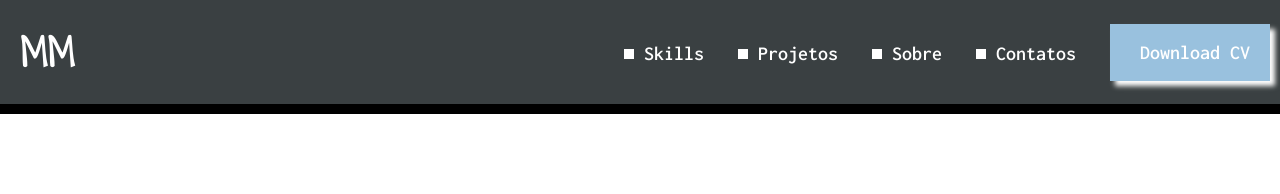
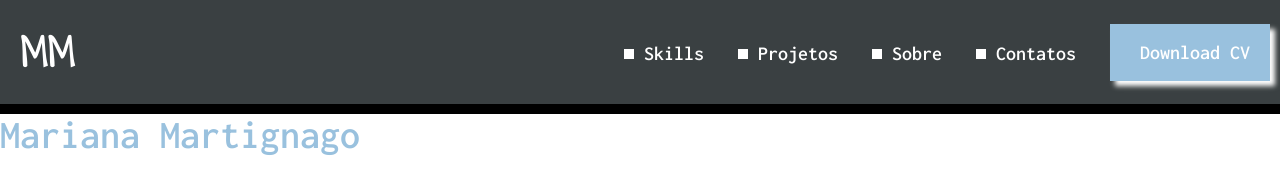
Before and after one commit to marimartignago/projeto-html-css-feliz, a plain HTML site: page index.html in a window 1280 px wide. Drawn offline with Linux system fonts and the light colour scheme.

Commit message:
Creat the title component

```diff
--- /dev/null
+++ b/css/components/title.css
@@ -0,0 +1,5 @@
+h2 {
+    font-family: 'Inconsolata', sans-serif;
+    font-size: 40px;
+    color: #99C1DE;
+}
--- a/index.html
+++ b/index.html
@@ -10,12 +10,13 @@
     <link href="https://fonts.googleapis.com/css2?family=Inconsolata:wght@600&family=Shadows+Into+Light&display=swap" rel="stylesheet">
     <link rel="stylesheet" href="css/reset.css">
     <link rel="stylesheet" href="css/index.css">
+    <link rel="stylesheet" href="css/components/title.css">
 
 
         </head>
 <body>
     <header>
-        <h1> MM </h2>
+        <h1> MM </h1>
 
         <nav>
         <a href=""lang="en">Skills</a>
@@ -23,10 +24,10 @@
         <a href="">Sobre</a>
         <a href="">Contatos</a>
         <a id="button" href="" lang="en">Download CV</a>
-
-    </nav>
+        </nav>
     </header>
 
+    <h2>Mariana Martignago </h2>
 
-
-</header>
+    </body>
+</html>
```
Also changed, not shown: css/index.css (line endings or trailing spaces).
